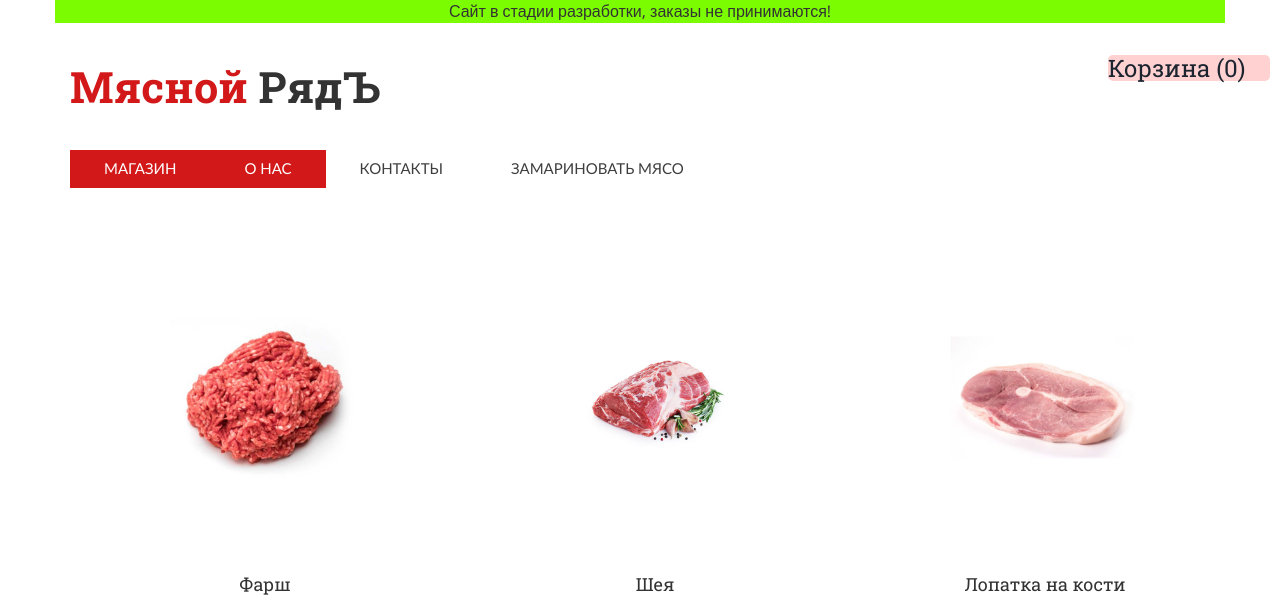
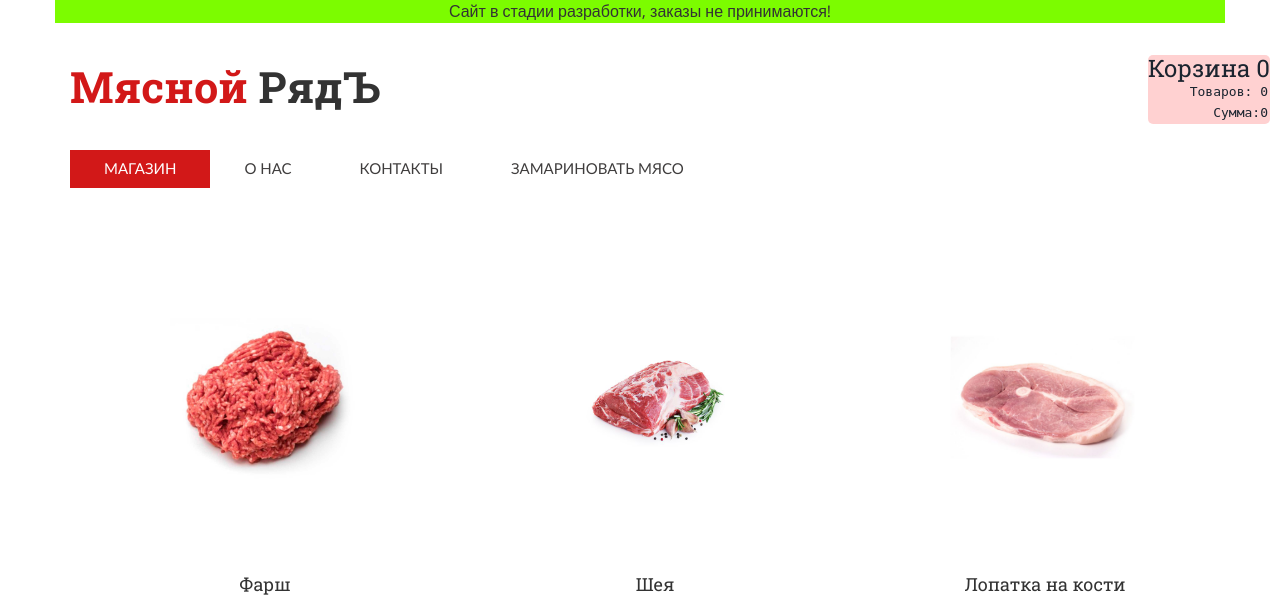
Before and after one commit to yllen32/meatline, a Django app: page / in a window 1280 px wide. Shown: the top 595 px of the page. Run offline with Django 4.2, Linux system fonts and the light colour scheme; data comes from the database, SQL or seed files in the repository; both versions use the stored data as it was after the commit; some libraries are stand-ins or nearby versions; some web fonts are replaced.

Commit message:
updated card visualisation info

```diff
--- a/meet_line/shop/card.py
+++ b/meet_line/shop/card.py
@@ -1,6 +1,7 @@
 from decimal import Decimal
 
 from django.shortcuts import get_object_or_404
+from django.db.models import Sum
 
 from .models import Card
 from .validators import validate_card_quantity
@@ -38,3 +39,11 @@ def change_card(request_data, card_items):
         product.quantity = Decimal(quantity)
         product.save()
     return Card.objects.filter(card_id = product.card_id)
+
+def get_card_info(key):
+    """Get a main card information."""
+    card = Card.objects.filter(card_id = key)
+    total_price = (
+        card.aggregate(total_price = Sum('price'))
+        ).get('total_price') or 0
+    return card, total_price
--- a/meet_line/shop/urls.py
+++ b/meet_line/shop/urls.py
@@ -1,11 +1,11 @@
 from django.urls import path
 
-from .views import index, card, request, AboutShop
+from .views import shop, card, request, AboutShop
 
 app_name = 'shop'
 
 urlpatterns = [
-    path('', index, name='index'),
+    path('', shop, name='shop'),
     path('card', card, name='card'),
     path('request', request, name='request'),
     path('about', AboutShop.as_view(), name='about')
--- a/meet_line/shop/views.py
+++ b/meet_line/shop/views.py
@@ -4,21 +4,21 @@ from django.db.models import Sum
 from django.views.generic.base import TemplateView
 
 from .models import Product, Card
-from .card import add_to_card, change_card
+from .card import add_to_card, change_card, get_card_info
 from .forms import ShopRequestFrom
 
 class AboutShop(TemplateView):
 
     template_name = 'shop/about.html'
 
-def index(request):
+def shop(request):
     """Return products to main page and form for putting it in to card."""
     products = Product.objects.all()
     if not request.session.session_key:
         # Create session by adding date of first join in to the site
         request.session['date_of_key'] = str(datetime.now())
     session_key = request.session.session_key
-    card = Card.objects.filter(card_id = session_key)
+    card, total_price = get_card_info(session_key)
     if request.method == 'POST':
         card = add_to_card(
             request_data=request.POST,
@@ -27,22 +27,20 @@ def index(request):
         )
     return render(request, 'shop/products.html', context = {
             'products':products,
-            'card':card
+            'card':card,
+            'total_price': total_price
         },
     )
 
 def card(request):
     """Return a list of card items"""
-    card_items = Card.objects.filter(card_id=request.session.session_key)
+    card, total_price = get_card_info(request.session.session_key)
     if request.method == 'POST':
-        card_items = change_card(
-            request_data=request.POST, card_items=card_items
+        card = change_card(
+            request_data=request.POST, card_items=card
         )
-    total_price = (
-        card_items.aggregate(total_price = Sum('price'))
-        ).get('total_price') or 0
     return render(request, 'shop/card.html', context={
-        'card_items': card_items,
+        'card': card,
         'total_price': total_price
         }
     )
--- a/meet_line/static/css/style.css
+++ b/meet_line/static/css/style.css
@@ -87,3 +87,9 @@ ul.megamenu.skyblue {
   text-indent: 100%;
   background: url(../images/move-top.png) no-repeat 0px 0px;
 }
+
+.smallcard{
+	margin: 2px;
+	font-family: monospace;
+    text-align: end;
+}
--- a/meet_line/templates/shop/card.html
+++ b/meet_line/templates/shop/card.html
@@ -1,7 +1,7 @@
 {% extends 'shop/base.html' %}
 {% block title %} Корзина {% endblock %}
 {% block content %}
-    {% for item in card_items %}
+    {% for item in card %}
       <div style="border-bottom-style: ridge;" class='row container'>
         <div class="col-6">
             <form action="{%url 'shop:card'%}" method = "post">
--- a/meet_line/templates/shop/header.html
+++ b/meet_line/templates/shop/header.html
@@ -1,12 +1,15 @@
+{% with request.resolver_match.view_name as view %}
 <div class="head-t">
     <div class="logo">
-         <a href="{%url 'shop:index'%}"><h1>Мясной <span>РядЪ</span></h1> </a>
+         <a href="{%url 'shop:shop'%}"><h1>Мясной <span>РядЪ</span></h1> </a>
      </div>
      <div class="header_right ">
        <div class="#" style="position: fixed; right: 10px; z-index: 999999; background: #ff00002e; border-radius: 5px">
            <a href="{%url 'shop:card'%}">
            <div class="">
-           <h3  class=""> Корзина ({{card.count}}) <i class="glyphicon glyphicon-shopping-cart"></i></h3>
+           <h3  class=""> Корзина {{card.count}}</h3>
+           <p class="smallcard">Товаров: {{card.count}}</p>
+           <p class="smallcard">Сумма:{{total_price}}</p>
            </div>
             </a>
            <div class="clearfix"></div>
@@ -15,11 +18,16 @@
    <div class="clearfix"></div>
    </div>
    <ul class="megamenu skyblue" style ="background: white">
-       <li class="active grid">
-        <a class="color1" href="{%url 'shop:index'%}">
-        Магазин
-        </a>
-    </li>
-       <li class="active grid"><a class="color2" href="{%url 'shop:about'%}">О нас</a>
-       <li><a class="color4" href="#">Контакты</a>
-           <li><a class="color5" href="#">Замариновать мясо</a>
+      <li class="{% if view ==  'shop:shop'%} active grid {% endif %}" >
+        <a class="color1" href="{%url 'shop:shop'%}">Магазин</a>
+      </li>
+      <li class="{% if view ==  'shop:about'%}active grid{% endif %}">
+          <a class="color1" href="{%url 'shop:about'%}">О нас</a>
+      </li>
+      <li class="#">
+        <a class="color4" href="#">Контакты</a>
+      </li>
+      <li class="#">
+        <a class="color5" href="#">Замариновать мясо</a>
+      </li>
+{%endwith%}
--- a/meet_line/templates/shop/products.html
+++ b/meet_line/templates/shop/products.html
@@ -12,7 +12,7 @@
                     class="img-responsive"
                     />
                 <h4 class="text-center">{{product.name}}</h4>
-                <form action="{%url "shop:index" %}" method="post">
+                <form action="{%url "shop:shop" %}" method="post">
                     {% csrf_token %}
                 <div>
                     <div style = "width: 100px; margin: auto; text-align: center">
```
Also changed, not shown: meet_line/meet_line/settings.py (+11 -6 lines), meet_line/db.sqlite3.
